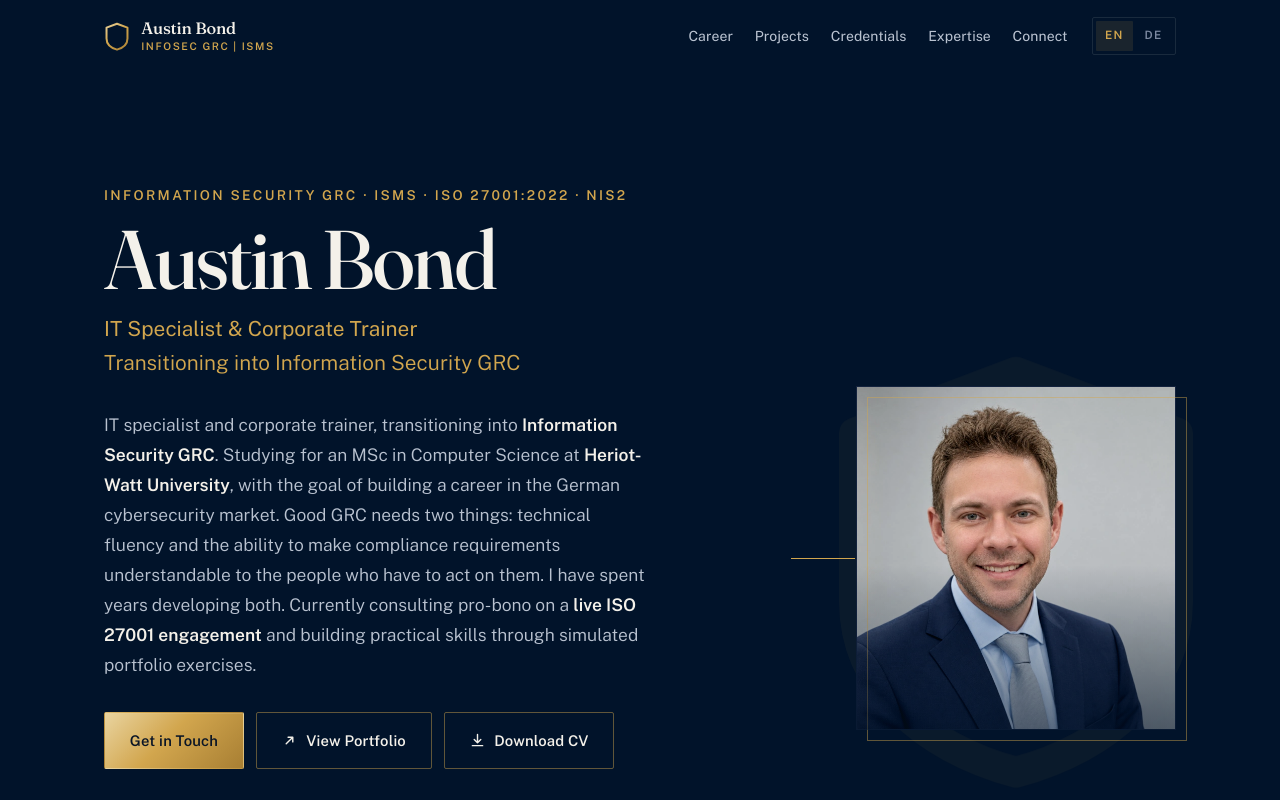
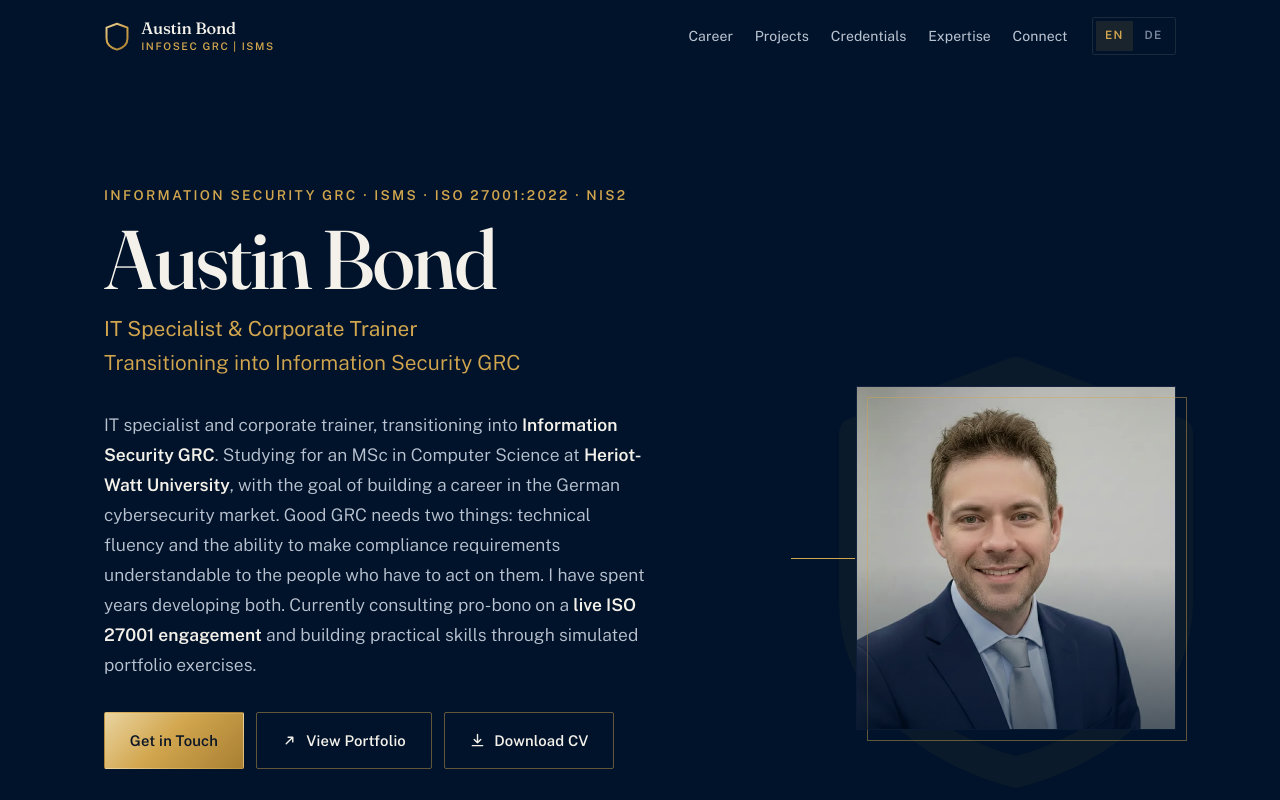
Before and after one commit to austinbondgrc/austinbondgrc.github.io, a plain HTML site: page index.html in a window 1280 px wide. Shown: the top 800 px of the page. Drawn offline with Linux system fonts and the light colour scheme.

Commit message:
feat: update the site headshot

```diff
--- a/index.html
+++ b/index.html
@@ -51,7 +51,7 @@
   "jobTitle": "ISO 27001 GRC Consultant (pro bono)",
   "description": "IT specialist and corporate trainer transitioning into Information Security GRC, specialising in ISO 27001:2022, EU NIS2 and ISO 27005, and building a career in the German cybersecurity market.",
   "url": "https://austinbondgrc.github.io/",
-  "image": "https://austinbondgrc.github.io/Headshot.jpeg",
+  "image": "https://austinbondgrc.github.io/Headshot-2026-11.jpeg",
   "sameAs": [
     "https://www.linkedin.com/in/austinbondgrc"
   ],
@@ -1626,10 +1626,11 @@ html.js .iso:not(.is-in) .mbar__tick{left:0}
         </svg>
         <span class="portrait__rule" aria-hidden="true"></span>
         <span class="portrait__frame" aria-hidden="true"></span>
-        <!-- The owner-supplied master (1216x1294) stays in the repo as the
+        <!-- The owner-supplied master (992x1056) stays in the repo as the
              source of truth but is never served: the box is capped at 20rem,
              so the 640px derivative covers it exactly at 2x DPR. The master
-             cost 281 KB for a 320px slot; these two cost 66 KB and 54 KB.
+             cost 166 KB for a 320px slot; the two derivatives cost 35 KB and
+             18 KB.
              Both are one pass from the master — no intermediate resize chain,
              which is what made the earliest derivative set soft. Measured
              against the master, this WebP is marginally closer than the 640px
@@ -1638,8 +1639,8 @@ html.js .iso:not(.is-in) .mbar__tick{left:0}
              accepting the size. The width/height attributes keep the 4:4.3 box
              reserved before the image arrives. -->
         <picture>
-          <source type="image/webp" srcset="Headshot-640.webp">
-          <img src="Headshot-640.jpg" alt="Austin Bond" width="640" height="681" fetchpriority="high" data-i18n-attr="alt:hero.photoAlt">
+          <source type="image/webp" srcset="Headshot-2026-640.webp">
+          <img src="Headshot-2026-640.jpg" alt="Austin Bond" width="640" height="681" fetchpriority="high" data-i18n-attr="alt:hero.photoAlt">
         </picture>
       </div>
     </div>
```
Also changed, not shown: Headshot-2026-11.jpeg (added), Headshot-2026-640.jpg (added), Headshot-2026-640.webp (added).
